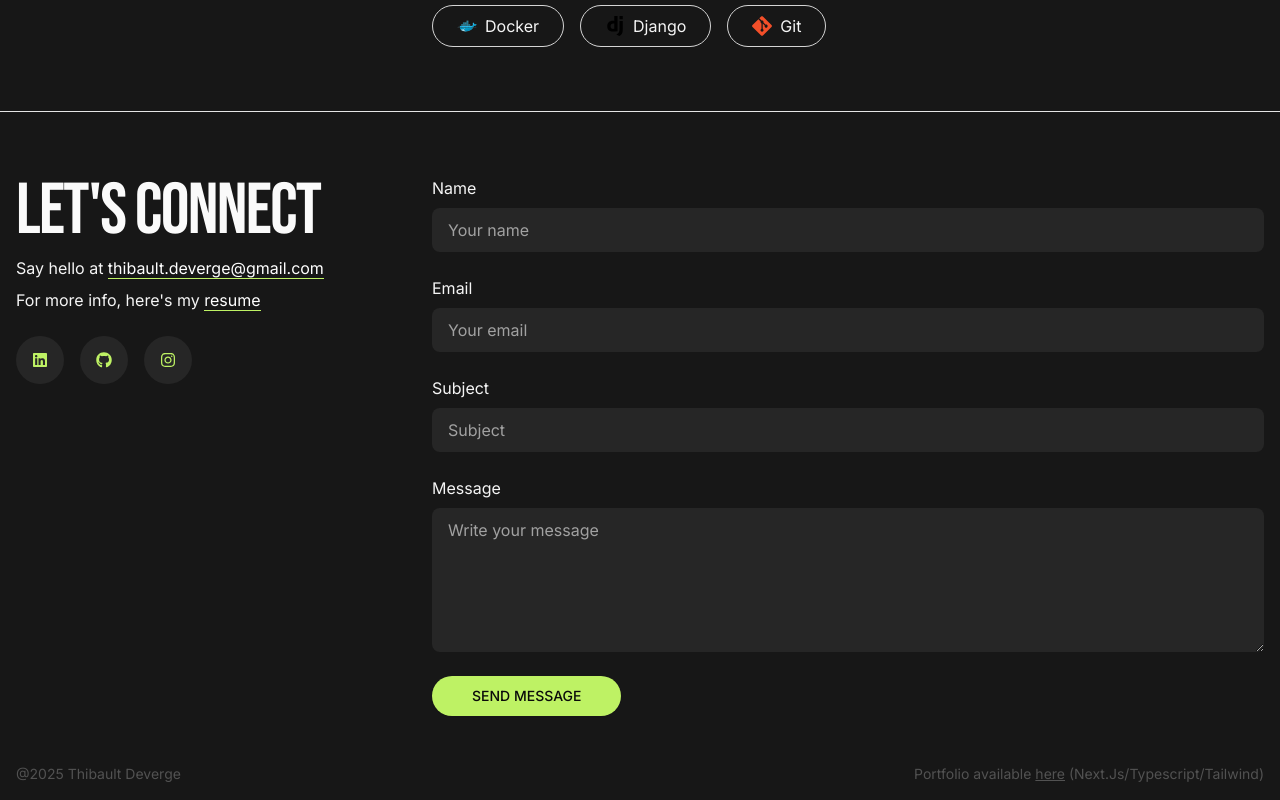
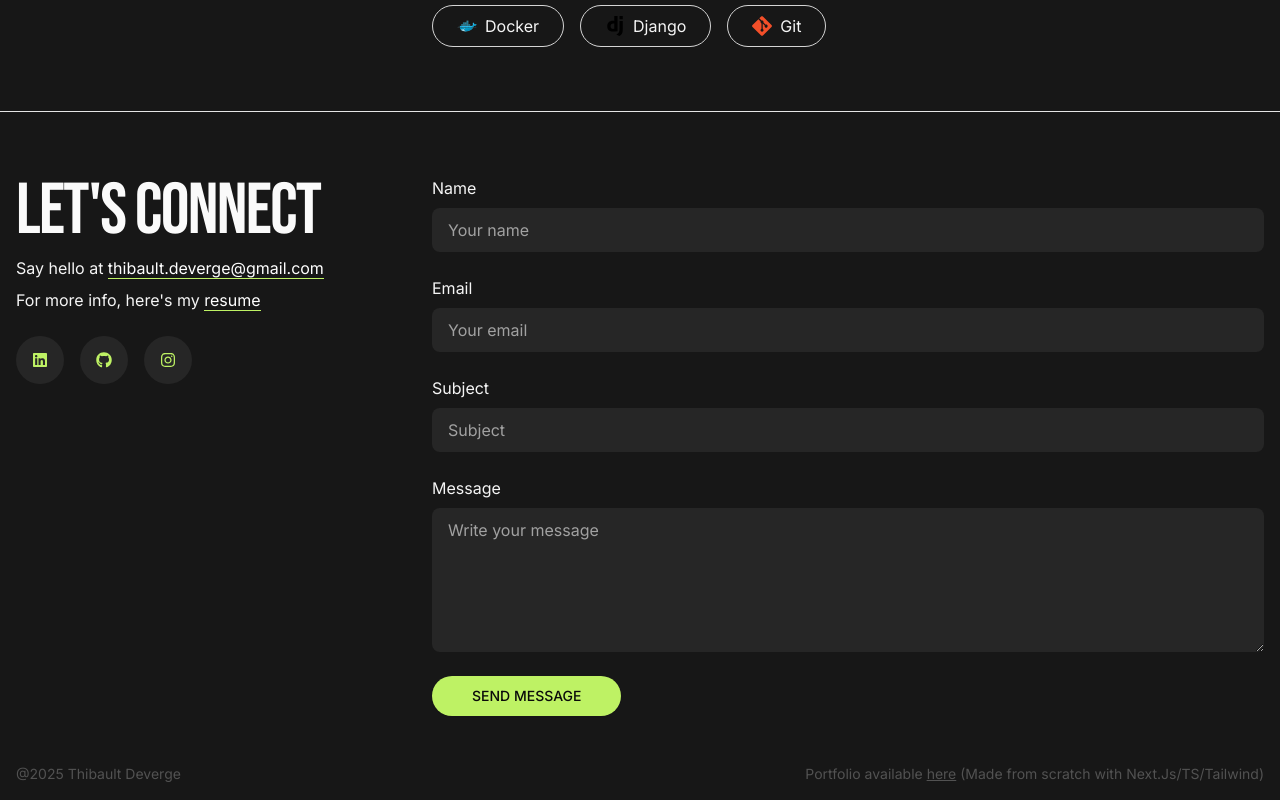
Before and after one commit to thibault-deverge/portfolio, a Next.js app: page /en in a window 1280 px wide. Shown: the part 3396-4196 px from the top of the page. Built offline with nearby package versions, Linux system fonts and the light colour scheme; no server answers.

Commit message:
Add from scratch mention

```diff
--- a/components/footer/footer.tsx
+++ b/components/footer/footer.tsx
@@ -15,7 +15,7 @@ export function Footer() {
 				>
 					{t("link")}
 				</a>{" "}
-				(Next.Js/Typescript/Tailwind)
+				(Made from scratch with Next.Js/TS/Tailwind)
 			</p>
 		</footer>
 	);
```
